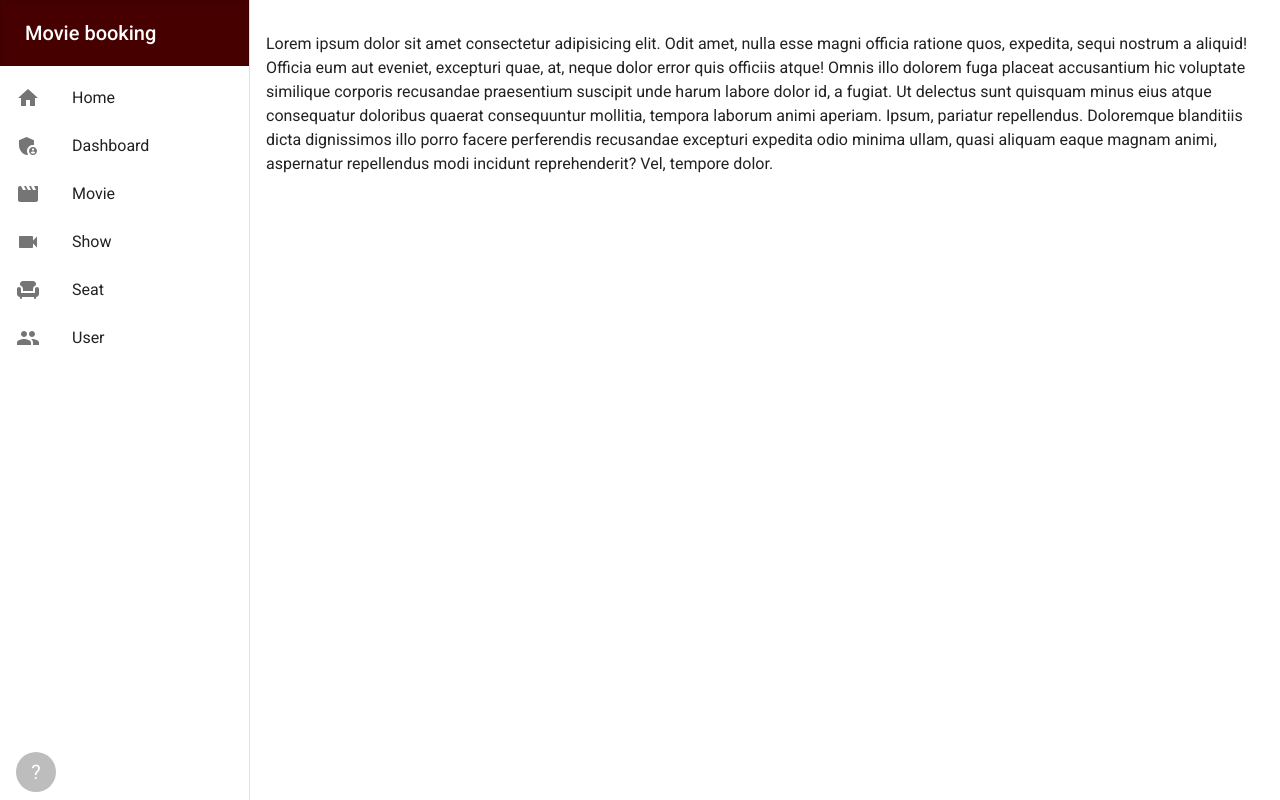
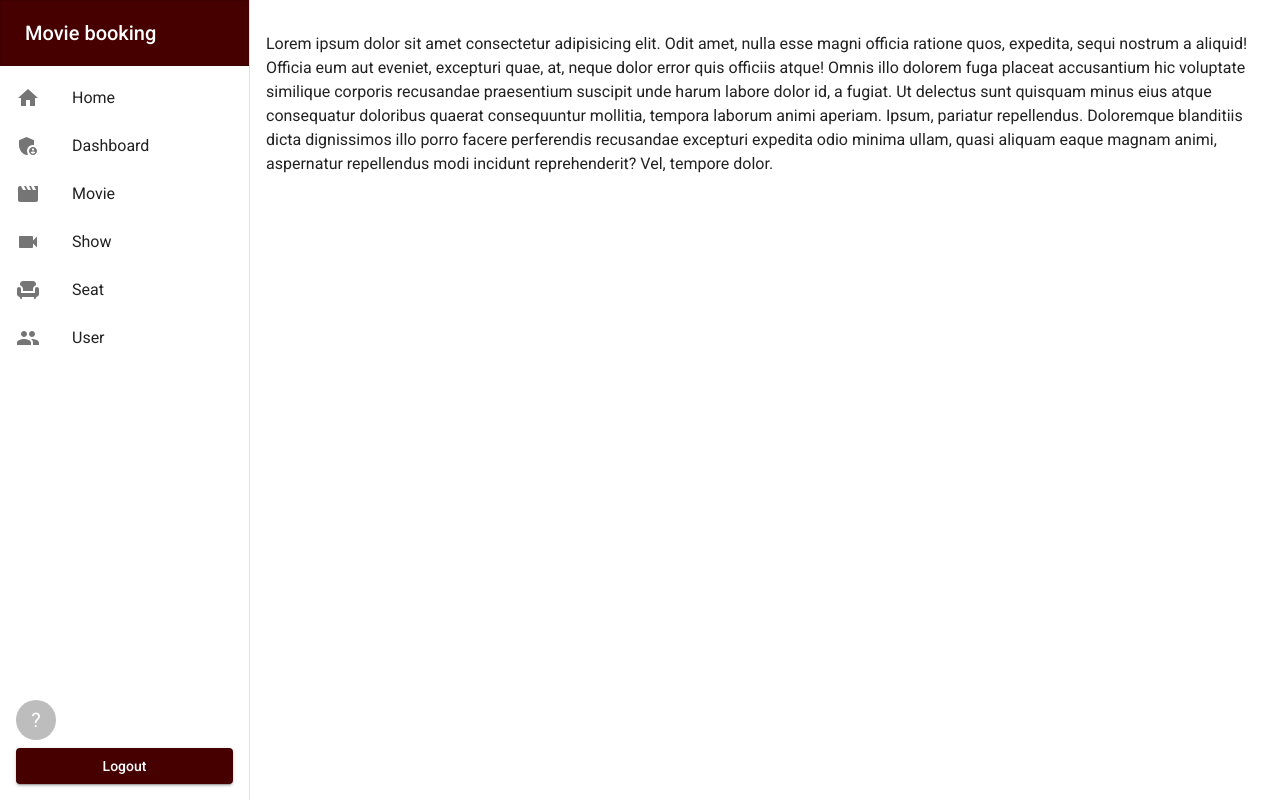
Before and after one commit to nainghtetlinn/movie-booking, a Next.js app: page /dashboard in a window 1280 px wide. Built offline with nearby package versions, Linux system fonts and the light colour scheme; no server answers.

Commit message:
create logout button in dashboard sidebar

```diff
--- a/app/dashboard/Sidebar.tsx
+++ b/app/dashboard/Sidebar.tsx
@@ -24,11 +24,12 @@ import {
   Stack,
   Skeleton,
   Avatar,
+  Button,
 } from '@mui/material'
 
 import { useRouter } from 'next/navigation'
 import { useState } from 'react'
-import { useSession } from 'next-auth/react'
+import { useSession, signOut } from 'next-auth/react'
 
 const drawerWidth = 250
 
@@ -177,6 +178,7 @@ const Profile = () => {
 
   return (
     <>
+      <Box>
         <ListItem>
           <ListItemAvatar>
             <Avatar
@@ -189,6 +191,17 @@ const Profile = () => {
           </ListItemAvatar>
           <ListItemText primary={data?.user.name} secondary={data?.user.role} />
         </ListItem>
+        <Box sx={{ mx: 2, mb: 2 }}>
+          <Button
+            onClick={() => signOut()}
+            variant='contained'
+            color='primary'
+            fullWidth
+          >
+            Logout
+          </Button>
+        </Box>
+      </Box>
     </>
   )
 }
```
Lines whose indentation alone changed are shown as unchanged.
